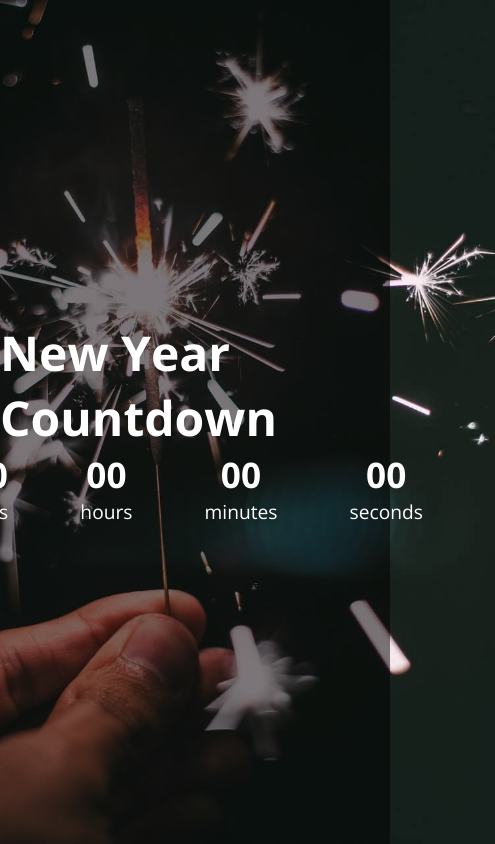
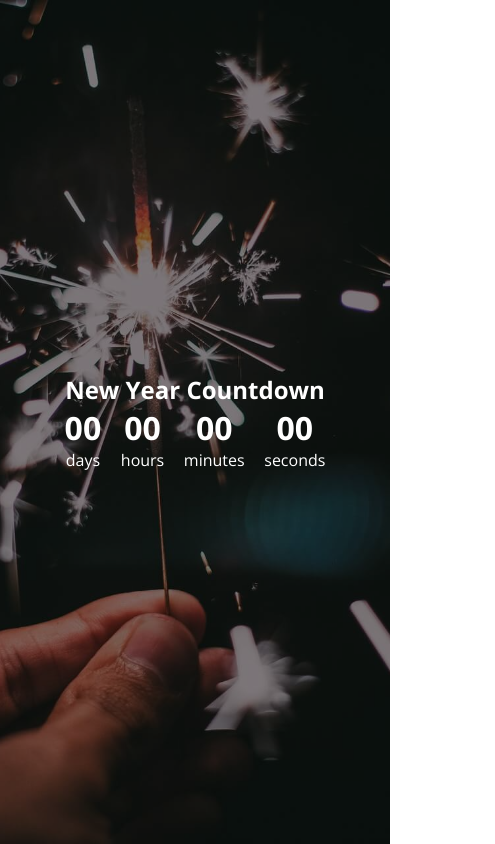
Before and after one commit to BartlomiejMogielnicki/new-year-countdown, a plain HTML site: page index.html in a window 390 px wide. Shown: the whole page, 495 px wide, since content can reach past the window. Drawn offline with nearby package versions, Linux system fonts and the light colour scheme.

Commit message:
Add basic media queries

```diff
--- a/css/style.css
+++ b/css/style.css
@@ -42,7 +42,7 @@ body * {
 }
 
 h1 {
-    font-size: 3rem;
+    font-size: 2.8rem;
 }
 
 h2 {
@@ -52,3 +52,22 @@ h2 {
 small {
     font-size: 1.2rem;
 }
+
+@media (max-width: 500px) {
+
+    h1 {
+        font-size: 1.5rem;
+    }
+
+    .countdown {
+        width: 300px;
+    }
+
+    h2 {
+        font-size: 2rem;
+    }
+
+    small {
+        font-size: 1rem;
+    }
+}
```
